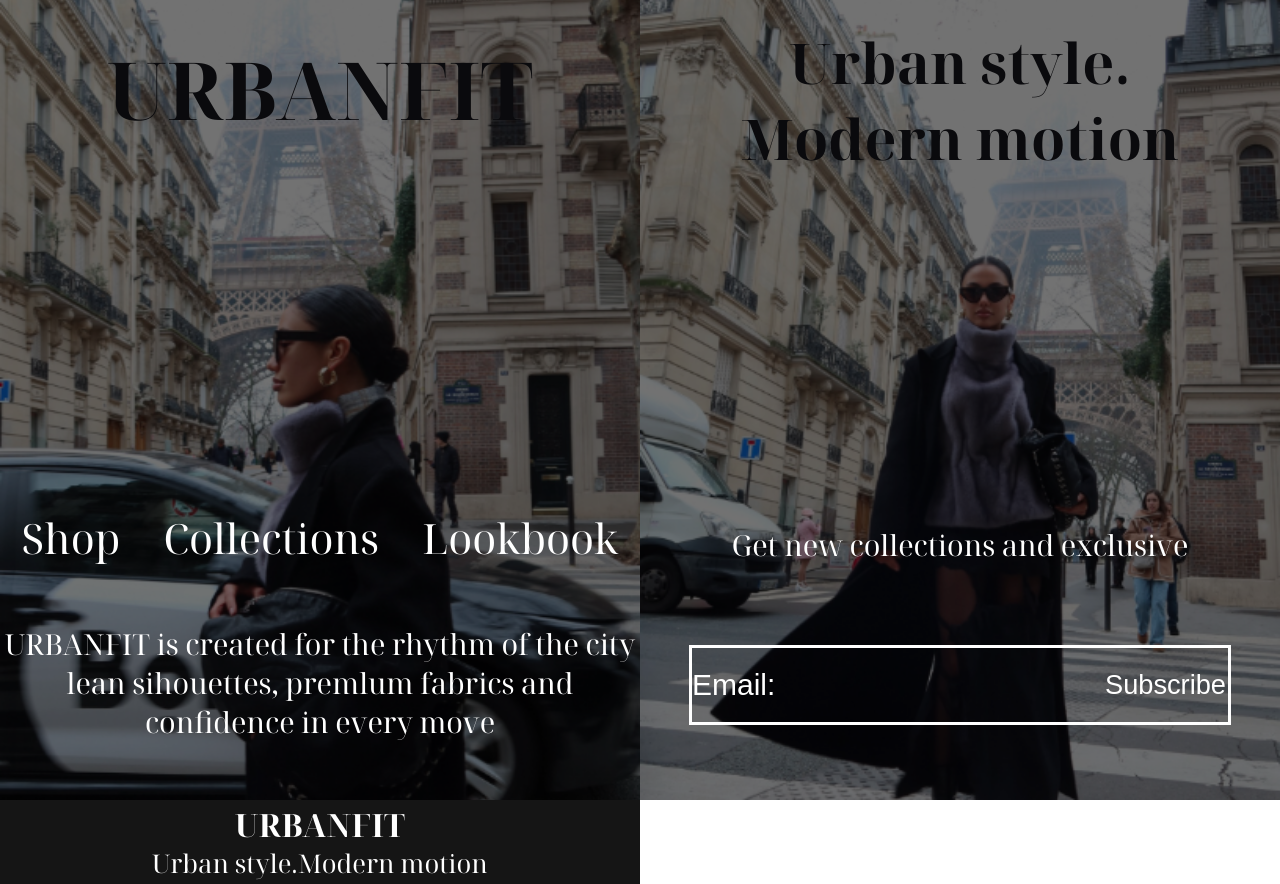
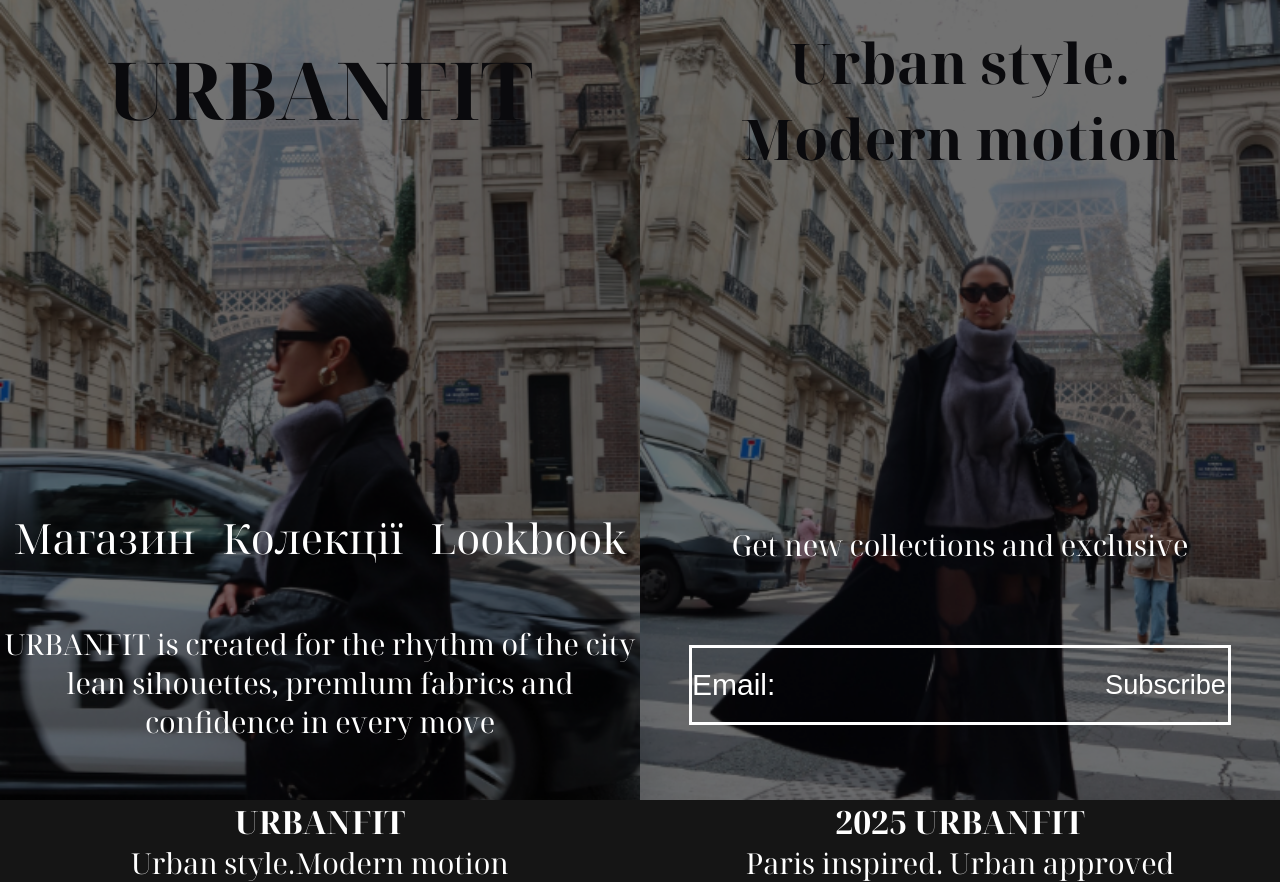
Before and after one commit to Daniel04Cobtah/URBANFIT, a plain HTML site: page footer.html in a window 1280 px wide. Drawn offline with Linux system fonts and the light colour scheme.

Commit message:
#UR: доробив футер

```diff
--- a/css/footer.css
+++ b/css/footer.css
@@ -127,8 +127,7 @@ textarea::placeholder {
 }
 .d10 {
     background-color: #151515;
-    width: 49.5%;
-    padding: 3px;
+    width: 50%;
 }
 .h6 {
     color: #ffff;
@@ -139,10 +138,13 @@ textarea::placeholder {
     font-family: "Noto Serif Display";
 }
 .p3 {
-    font-size: 1.6rem;
+    font-size: 1.8rem;
     color: #ffff;
     display: flex;
     justify-content: center;
     margin: 0;
     font-family: "Noto Serif Display";
 }
+.d9 {
+    display: flex;
+}
--- a/footer.html
+++ b/footer.html
@@ -14,8 +14,8 @@
                     <h2 class="h4">URBANFIT</h2>
                     <div class="d6">
                         <div class="d5">
-                            <a>Shop</a>
-                            <a>Collections</a>
+                            <a>Магазин</a>
+                            <a>Колекції</a>
                             <a>Lookbook</a>
                         </div>
                         <p class="p1">
@@ -36,12 +36,15 @@
                     </div>
                 </div>
             </div>
-
             <div class="d9">
                 <div class="d10">
                     <h2 class="h6">URBANFIT</h2>
                     <p class="p3">Urban style.Modern motion</p>
                 </div>
+                <div class="d10">
+                    <h2 class="h6">2025 URBANFIT</h2>
+                    <p class="p3">Paris inspired. Urban approved</p>
+                </div>
             </div>
         </footer>
     </body>
```
